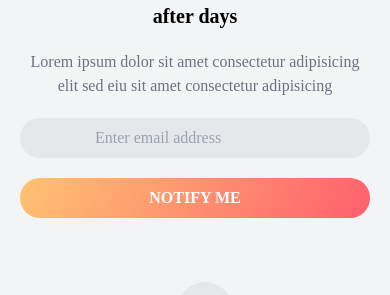
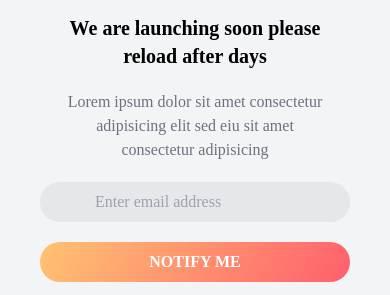
Before and after one commit to aqkhan/dh-coming-soon, a plain HTML site: page index.html in a window 390 px wide. Shown: the part 274-569 px from the top of the page. Drawn offline with nearby package versions, Linux system fonts and the light colour scheme; a web font is replaced by a local one.

Commit message:
button fixes

```diff
--- a/index.html
+++ b/index.html
@@ -21,7 +21,7 @@
                 min-height: 100vh;
                 height: 100%;"> </div>
             </div>
-            <div class="xl:w-1/2 lg:w-1/2 md:w-full sm:w-full w-full justify-center xl:p-10 lg:p-10 md:p-10 sm:p-5 p-0 text-center xl:relative lg:relative md:relative ">
+            <div class="p-10 xl:w-1/2 lg:w-1/2 md:w-full sm:w-full w-full justify-center xl:p-10 lg:p-10 md:p-10 sm:p-5 p-0 text-center xl:relative lg:relative md:relative ">
                 <div class="p-5">
                     <img src="images/tuk_logo-for-white.svg" class="ml-auto mr-auto">
                 </div>
@@ -53,7 +53,7 @@
                             adipisicing
                         </p>
                     </div>
-                    <div class="flex justify-center xl:flex-row lg:flex-row md:flex-row sm:flex-row flex-col xl:ml-0 lg:ml-0 md:ml-0 sm:ml-5 xl:mr-0 rg:mr-0 md:mr-0 sm:mr-5 ml-5 mr-5">
+                    <div class="flex justify-center xl:flex-row lg:flex-row md:flex-row sm:flex-row flex-col">
                         <div class="rounded-full bg-gray-200 pl-4 pr-4 pt-2 pb-2 ">
                             <input type="email" placeholder="Enter email address" class="bg-gray-200 outline-none">
                         </div>
```
